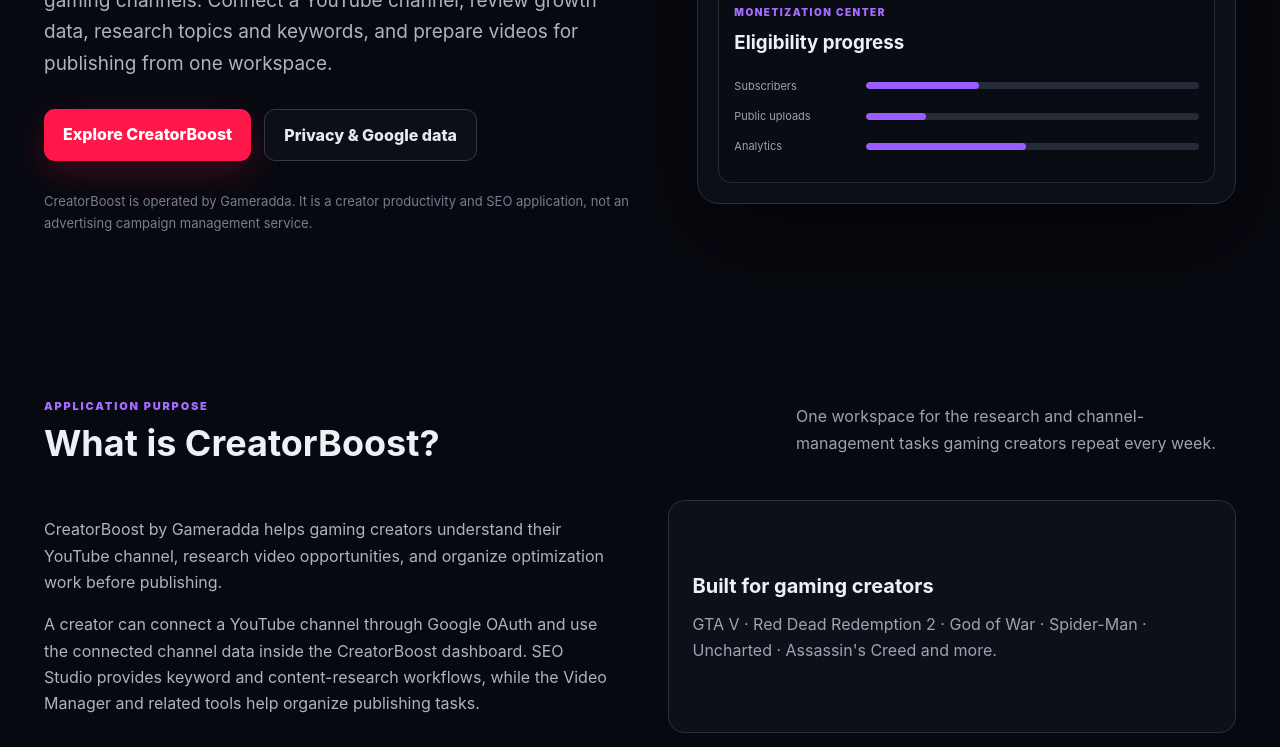
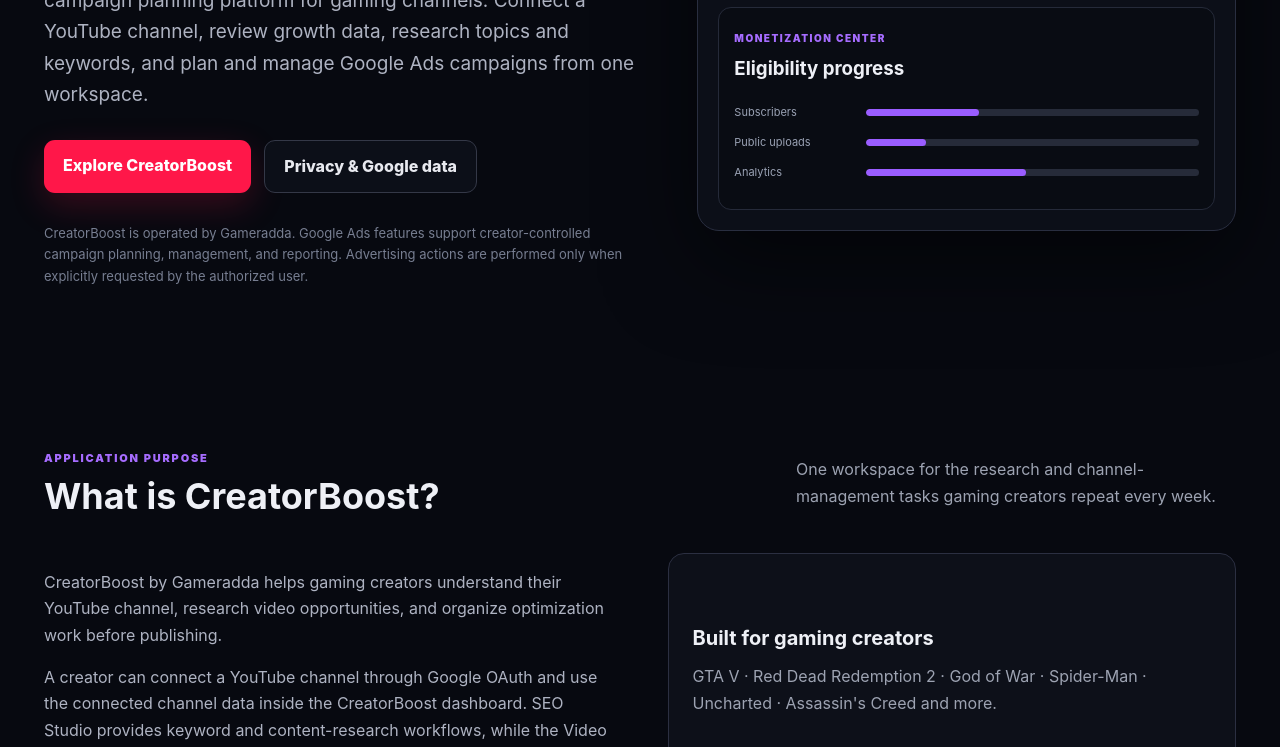
Before and after one commit to kgameradda/gameradda-seo-site, a website: page index.html in a window 1280 px wide. Shown: the part 494-1241 px from the top of the page. Drawn offline with Linux system fonts and the light colour scheme.

Commit message:
Update index.html

```diff
--- a/index.html
+++ b/index.html
@@ -29,17 +29,18 @@
     <div class="eyebrow">CREATORBOOST · GAMERADDA</div>
     <h1>Build better gaming videos with <span>better data.</span></h1>
     <p class="lead">
-      CreatorBoost is a creator analytics and YouTube SEO platform for gaming channels.
-      Connect a YouTube channel, review growth data, research topics and keywords, and prepare
-      videos for publishing from one workspace.
+       CreatorBoost is a creator analytics, YouTube SEO, and advertising campaign planning platform
+       for gaming channels. Connect a YouTube channel, review growth data, research topics and
+       keywords, and plan and manage Google Ads campaigns from one workspace.
     </p>
     <div class="actions">
       <a class="btn primary" href="#features">Explore CreatorBoost</a>
       <a class="btn secondary" href="privacy.html">Privacy &amp; Google data</a>
     </div>
     <p class="note">
-      CreatorBoost is operated by Gameradda. It is a creator productivity and SEO application,
-      not an advertising campaign management service.
+      CreatorBoost is operated by Gameradda. Google Ads features support creator-controlled
+      campaign planning, management, and reporting. Advertising actions are performed only
+      when explicitly requested by the authorized user.
     </p>
   </div>
 
@@ -130,8 +131,12 @@
       <p>SEO Studio is designed to use keyword-research data to provide search-demand, competition and related optimization signals. Provider availability can vary by configuration.</p>
     </div>
     <div class="permission-card">
-      <h3>No advertising campaigns</h3>
-      <p>CreatorBoost does not operate Google Ads campaigns on behalf of users. Keyword-research functionality is separate from campaign management.</p>
+      <h3>Google Ads Campaign Management</h3>
+<p>
+  CreatorBoost can use authorized Google Ads API access to support campaign planning,
+  creation, management, and reporting. Campaign actions are initiated by the authorized
+  user through CreatorBoost.
+</p>
     </div>
   </div>
   <div class="limited-use">
```
